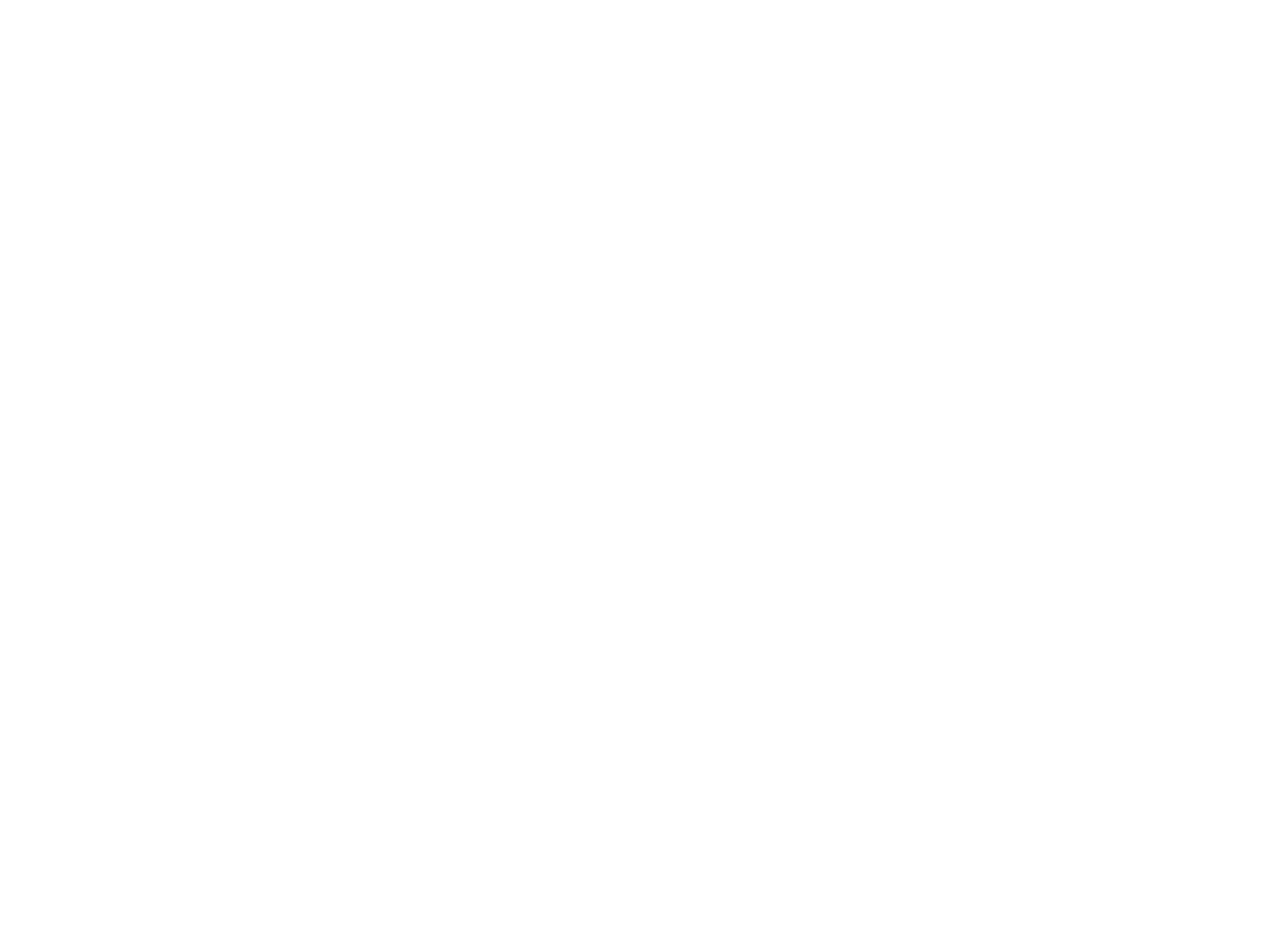
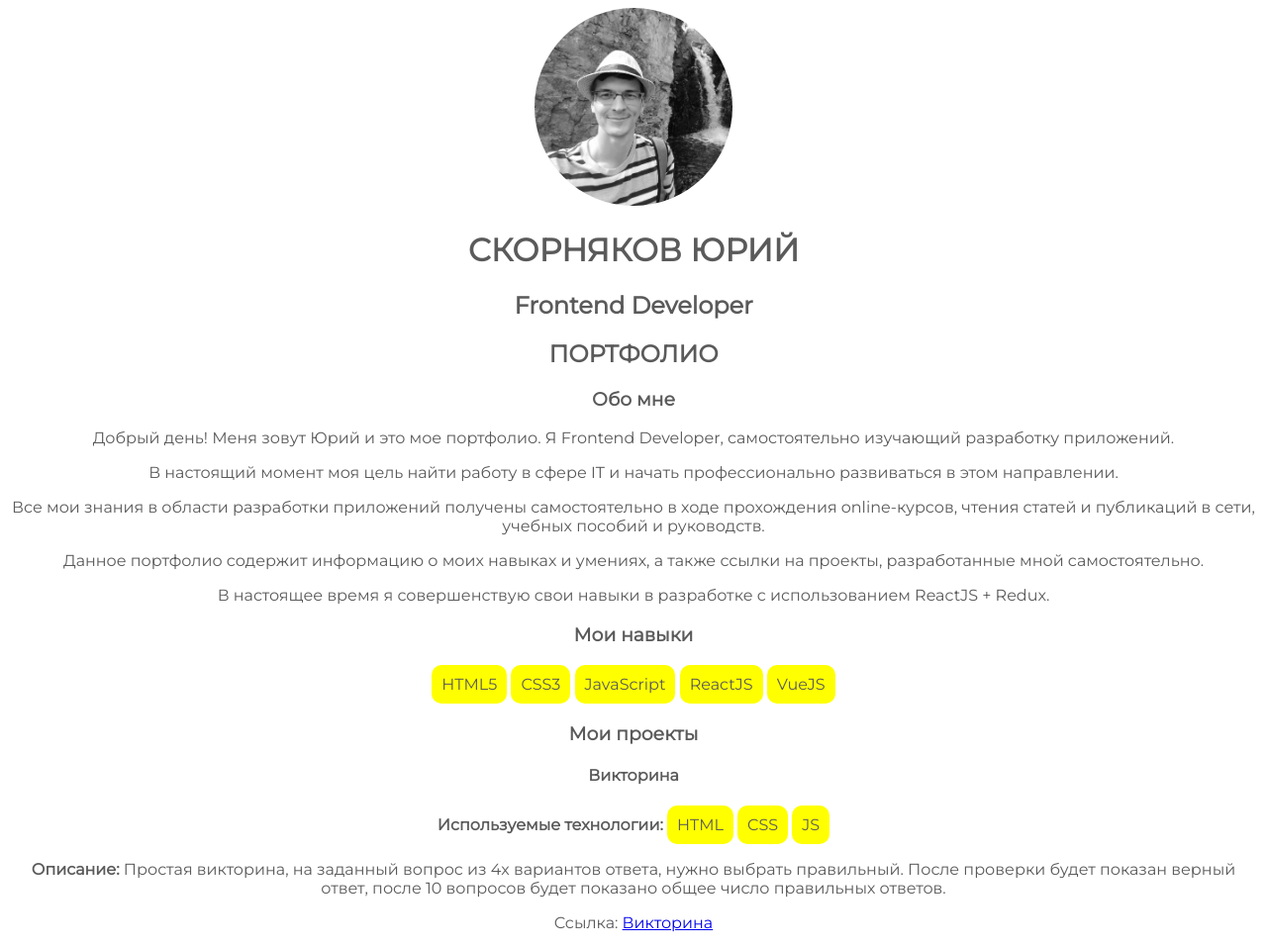
Before and after one commit to GEscor/CV, a plain HTML site: page index.html in a window 1280 px wide. Shown: the whole page at 99% size. Before the commit the page ends 800 px from the top, so only its background shows below. Drawn offline with Linux system fonts and the light colour scheme.

Commit message:
index.html modified

```diff
--- a/index.html
+++ b/index.html
@@ -4,9 +4,57 @@
     <meta charset="UTF-8">
     <meta name="viewport" content="width=device-width, initial-scale=1.0">
     <meta http-equiv="X-UA-Compatible" content="ie=edge">
-    <title>CV</title>
+    <link rel="stylesheet" href="style.css">
+    <link href="https://fonts.googleapis.com/css?family=Montserrat&display=swap" rel="stylesheet">
+    <title>Portfolio</title>
 </head>
 <body>
-
+    <div class="container title">
+        <img src="profileImg.jpg" alt="My photo" width="200">
+        <h1>Скорняков Юрий</h1>
+        <h2>Frontend Developer</h2>
+        <h2><span>Портфолио</span></h2>
+    </div>
+    <div class="container about">
+        <h3>Обо мне</h3>
+        <p>Добрый день! Меня зовут Юрий и это мое портфолио. Я Frontend Developer, самостоятельно изучающий разработку приложений.</p>
+        <p>В настоящий момент моя цель найти работу в сфере IT и начать профессионально развиваться в этом направлении.</p>
+        <p>Все мои знания в области разработки приложений получены самостоятельно в ходе прохождения online-курсов, чтения статей и публикаций в сети, учебных пособий и руководств.</p>
+        <p>Данное портфолио содержит информацию о моих навыках и умениях, а также ссылки на проекты, разработанные мной самостоятельно.</p>
+        <p>В настоящее время я совершенствую свои навыки в разработке с использованием ReactJS + Redux.</p>
+    </div>
+    <div class="container skills">
+        <h3>Мои навыки</h3>
+        <ul class="skills-list">
+            <li>HTML5</li>
+            <li>CSS3</li>
+            <li>JavaScript</li>
+            <li>ReactJS</li>
+            <li>VueJS</li>
+        </ul>
+    </div>
+    <div class='container projects'>
+        <h3>Мои проекты</h3>
+        <ul class='projects-list'>
+            <li>
+                <div>
+                    <h4>Викторина</h4>
+                    <p>
+                        <b>Используемые технологии:</b>
+                        <span>HTML</span>
+                        <span>CSS</span>
+                        <span>JS</span>
+                    </p>
+                    <p>
+                        <b>Описание:</b>
+                        Простая викторина, на заданный вопрос из 4х вариантов ответа, нужно выбрать правильный.
+                        После проверки будет показан верный ответ, после 10 вопросов будет показано общее число правильных ответов.
+                    </p>
+                    <p>Ссылка: <a href='https://codepen.io/Escor/pen/KGEwyZ'>Викторина</a></p>
+                </div>
+            </li>
+            <li></li>
+        </ul>
+    </div>
 </body>
 </html>
--- /dev/null
+++ b/style.css
@@ -0,0 +1,30 @@
+body {
+  color: rgb(90, 90, 90);
+  text-align: center;
+  font-family: "Montserrat", "Arial", sans-serif;
+}
+
+ul {
+  margin-left: 0;
+  padding-left: 0;
+  list-style: none;
+}
+
+h1 {
+  text-transform: uppercase;
+}
+
+h2 span {
+  text-transform: uppercase;
+}
+
+img {
+  border-radius: 50%;
+}
+.skills-list li,
+li span {
+  display: inline-block;
+  padding: 10px;
+  border-radius: 10px;
+  background-color: yellow;
+}
```
Also changed, not shown: profileImg.jpg (added).
